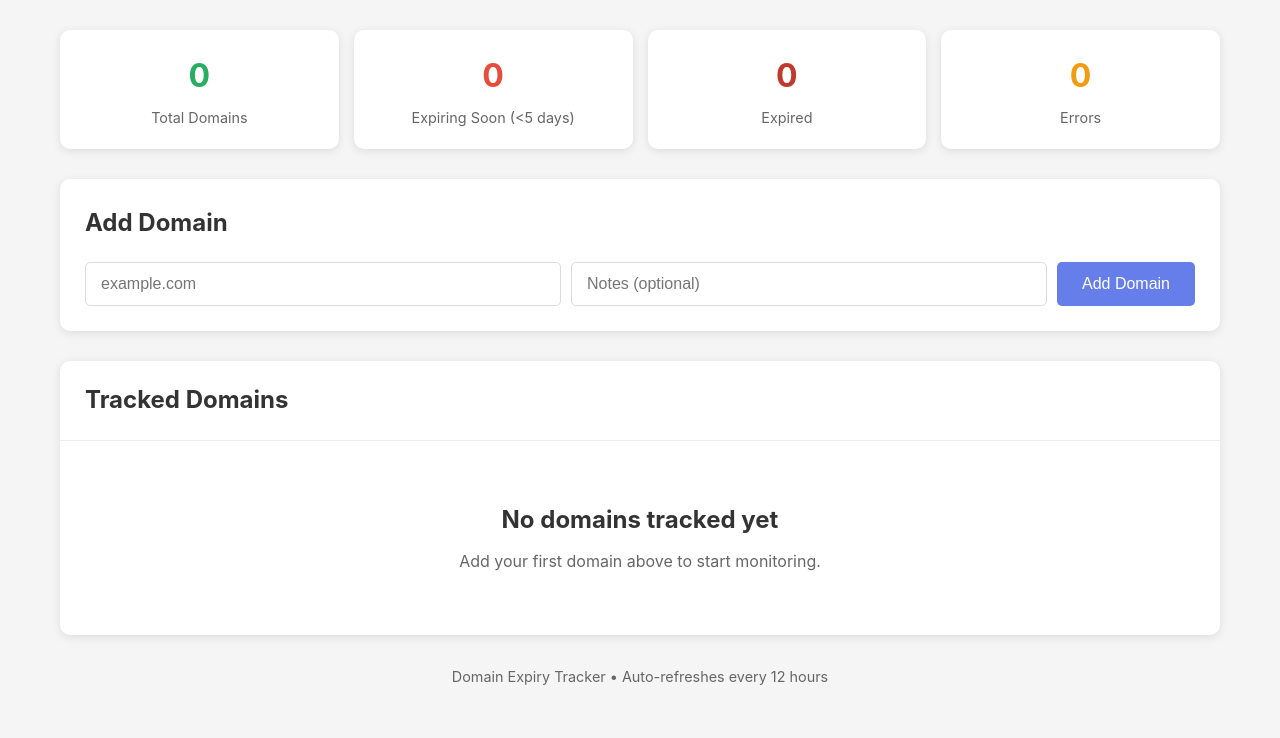
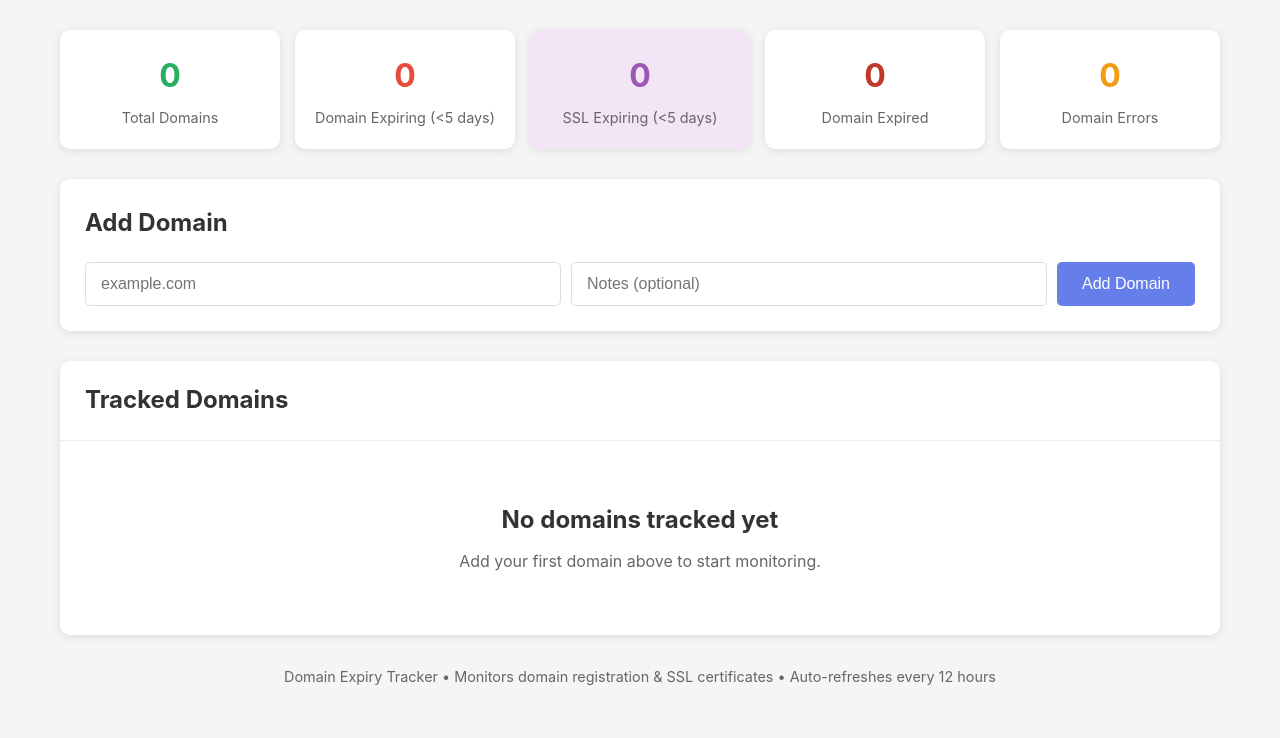
Before and after one commit to michaeldigiacomi/domain-expiry-tracker, a Flask app: page / in a window 1280 px wide. Shown: the part 167-905 px from the top of the page. Run offline with Flask 3, Linux system fonts and the light colour scheme.

Commit message:
Add SSL Certificate Expiry Tracking feature
- Added SSL certificate checking using Python's ssl module
- New SSL cache system parallel to WHOIS cache (12-hour TTL)
- Updated UI with SSL column showing certificate expiry dates
- Added SSL alert stats card (purple)
- SSL badges show lock icon, days remaining, and expiry date
- Error handling for SSL connection issues
- Updated health endpoint to include SSL cache info
- Added cryptography dependency for enhanced SSL handling

Domains now show both:
- Domain registration expiry (from WHOIS)
- SSL certificate expiry (from HTTPS connection)

This helps catch SSL certificates that expire separately from
domain registrations, a common cause of website downtime.

```diff
--- a/app.py
+++ b/app.py
@@ -7,6 +7,8 @@ from threading import Thread, Lock
 from concurrent.futures import ThreadPoolExecutor, TimeoutError as FutureTimeout
 import time
 import socket
+import ssl
+import subprocess
 
 app = Flask(__name__)
 app.secret_key = os.environ.get('SECRET_KEY', 'dev-key-change-in-production')
@@ -21,6 +23,118 @@ CACHE_TTL = int(os.environ.get('CACHE_TTL', '43200'))  # 12 hours default
 # Structure: {domain: {'data': {...}, 'timestamp': datetime, 'fetching': bool}}
 _whois_cache = {}
 _cache_lock = Lock()
+
+# In-memory cache for SSL certificate results
+# Structure: {domain: {'data': {...}, 'timestamp': datetime}}
+_ssl_cache = {}
+_ssl_cache_lock = Lock()
+
+
+def check_ssl_certificate(domain, use_cache=True):
+    """Check SSL certificate expiration for a domain."""
+    now = datetime.now()
+
+    # Check cache first
+    if use_cache:
+        with _ssl_cache_lock:
+            cached = _ssl_cache.get(domain)
+            if cached:
+                age = (now - cached['timestamp']).total_seconds()
+                if age < CACHE_TTL:
+                    result = cached['data'].copy()
+                    result['cached'] = True
+                    result['cache_age_minutes'] = int(age / 60)
+                    return result
+
+    # Clean domain - remove any protocol or path
+    clean_domain = domain.replace('https://', '').replace('http://', '').split('/')[0].split(':')[0]
+
+    try:
+        # Create SSL context
+        context = ssl.create_default_context()
+
+        # Set timeout for socket operations
+        with socket.create_connection((clean_domain, 443), timeout=WHOIS_TIMEOUT) as sock:
+            with context.wrap_socket(sock, server_hostname=clean_domain) as ssock:
+                cert = ssock.getpeercert()
+
+                if not cert:
+                    return {'error': 'No SSL certificate found', 'cached': False}
+
+                # Parse expiration date
+                expiry_str = cert.get('notAfter')
+                if not expiry_str:
+                    return {'error': 'Could not determine certificate expiration', 'cached': False}
+
+                # Parse the date string (format: 'May 30 12:00:00 2025 GMT')
+                expiry_date = datetime.strptime(expiry_str, '%b %d %H:%M:%S %Y %Z')
+
+                days_left = (expiry_date - now).days
+
+                # Get issuer info
+                issuer = cert.get('issuer', [])
+                issuer_name = 'Unknown'
+                for item in issuer:
+                    for key, value in item:
+                        if key == 'organizationName':
+                            issuer_name = value
+                            break
+                    if issuer_name != 'Unknown':
+                        break
+
+                # Get subject alternative names
+                san = cert.get('subjectAltName', [])
+                alt_names = [name[1] for name in san if name[0] == 'DNS']
+
+                result = {
+                    'expiry_date': expiry_date.strftime('%Y-%m-%d'),
+                    'days_left': days_left,
+                    'expired': days_left < 0,
+                    'alert': days_left <= ALERT_DAYS,
+                    'issuer': issuer_name,
+                    'alt_names': alt_names[:5],  # Limit to first 5
+                    'cached': False
+                }
+    except socket.timeout:
+        # Return cached data if available
+        with _ssl_cache_lock:
+            cached = _ssl_cache.get(domain)
+            if cached:
+                result = cached['data'].copy()
+                result['cached'] = True
+                result['stale'] = True
+                result['error'] = 'SSL check timed out, showing cached data'
+                return result
+        result = {'error': 'SSL connection timed out', 'cached': False}
+    except socket.gaierror:
+        result = {'error': 'Could not resolve domain for SSL check', 'cached': False}
+    except ssl.SSLCertVerificationError as e:
+        result = {'error': f'SSL certificate verification failed: {str(e)}', 'cached': False}
+    except ssl.SSLError as e:
+        result = {'error': f'SSL error: {str(e)}', 'cached': False}
+    except ConnectionRefusedError:
+        result = {'error': 'Connection refused - no HTTPS service', 'cached': False}
+    except Exception as e:
+        # Return cached data if available on any error
+        with _ssl_cache_lock:
+            cached = _ssl_cache.get(domain)
+            if cached:
+                result = cached['data'].copy()
+                result['cached'] = True
+                result['stale'] = True
+                result['error'] = f'SSL error, showing cached data: {str(e)}'
+                return result
+        result = {'error': str(e), 'cached': False}
+
+    # Update cache with successful result
+    if 'error' not in result or not result.get('stale'):
+        with _ssl_cache_lock:
+            _ssl_cache[domain] = {
+                'data': result.copy(),
+                'timestamp': now
+            }
+
+    return result
 
 
 def load_domains():
@@ -129,24 +243,27 @@ def check_domain(domain, use_cache=True):
 
 
 def get_all_domains_status():
-    """Get status for all domains."""
+    """Get status for all domains including SSL certificate info."""
     domains = load_domains()
     results = []
 
     for domain_info in domains:
         domain = domain_info['domain']
-        status = check_domain(domain, use_cache=True)
+        domain_status = check_domain(domain, use_cache=True)
+        ssl_status = check_ssl_certificate(domain, use_cache=True)
 
         results.append({
             'domain': domain,
             'notes': domain_info.get('notes', ''),
             'added': domain_info.get('added', ''),
-            **status
+            **domain_status,
+            'ssl': ssl_status
         })
 
-    # Sort: alerts first, then by days left
+    # Sort: domain alerts first, then SSL alerts, then by domain days left
     results.sort(key=lambda x: (
         0 if x.get('alert') and not x.get('expired') else 1,
+        0 if x.get('ssl', {}).get('alert') and not x.get('ssl', {}).get('expired') else 1,
         0 if x.get('expired') else 1,
         x.get('days_left', 9999)
     ))
@@ -155,16 +272,21 @@ def get_all_domains_status():
 
 
 def refresh_cache_background():
-    """Background thread to refresh WHOIS cache for all domains."""
+    """Background thread to refresh WHOIS and SSL cache for all domains."""
     def _refresh():
         domains = load_domains()
         for domain_info in domains:
             domain = domain_info['domain']
             try:
                 check_domain(domain, use_cache=False)
-                time.sleep(1)  # Be nice to WHOIS servers
+                time.sleep(0.5)
             except Exception:
                 pass  # Silently fail on background refresh
+            try:
+                check_ssl_certificate(domain, use_cache=False)
+                time.sleep(0.5)
+            except Exception:
+                pass
 
     thread = Thread(target=_refresh, daemon=True)
     thread.start()
@@ -172,16 +294,21 @@ def refresh_cache_background():
 
 @app.route('/')
 def index():
-    """Main dashboard showing all domains."""
+    """Main dashboard showing all domains with SSL status."""
     domains = get_all_domains_status()
 
-    # Count stats
+    # Count domain stats
     total = len(domains)
     alerts = sum(1 for d in domains if d.get('alert') and not d.get('expired'))
     expired = sum(1 for d in domains if d.get('expired'))
     errors = sum(1 for d in domains if 'error' in d)
     cached = sum(1 for d in domains if d.get('cached'))
     stale = sum(1 for d in domains if d.get('stale'))
+
+    # Count SSL stats
+    ssl_alerts = sum(1 for d in domains if d.get('ssl', {}).get('alert') and not d.get('ssl', {}).get('expired'))
+    ssl_expired = sum(1 for d in domains if d.get('ssl', {}).get('expired'))
+    ssl_errors = sum(1 for d in domains if 'error' in d.get('ssl', {}))
 
     return render_template('index.html',
                          domains=domains,
@@ -191,7 +318,10 @@ def index():
                          errors=errors,
                          cached=cached,
                          stale=stale,
-                         alert_days=ALERT_DAYS)
+                         alert_days=ALERT_DAYS,
+                         ssl_alerts=ssl_alerts,
+                         ssl_expired=ssl_expired,
+                         ssl_errors=ssl_errors)
 
 
 @app.route('/add', methods=['POST'])
@@ -250,9 +380,10 @@ def remove_domain(domain):
 
 @app.route('/check/<domain>')
 def check_single(domain):
-    """Check a single domain's status (force refresh)."""
+    """Check a single domain's status including SSL (force refresh)."""
     status = check_domain(domain, use_cache=False)
-    return {'domain': domain, **status}
+    ssl_status = check_ssl_certificate(domain, use_cache=False)
+    return {'domain': domain, **status, 'ssl': ssl_status}
 
 
 @app.route('/api/status')
@@ -271,17 +402,26 @@ def api_refresh():
 @app.route('/health')
 def health():
     """Health check endpoint."""
+    now = datetime.now()
     cache_info = {
         domain: {
-            'age_minutes': int((datetime.now() - data['timestamp']).total_seconds() / 60)
+            'age_minutes': int((now - data['timestamp']).total_seconds() / 60)
         }
         for domain, data in _whois_cache.items()
     }
+    ssl_cache_info = {
+        domain: {
+            'age_minutes': int((now - data['timestamp']).total_seconds() / 60)
+        }
+        for domain, data in _ssl_cache.items()
+    }
     return {
         'status': 'healthy',
-        'timestamp': datetime.now().isoformat(),
-        'cache_size': len(_whois_cache),
-        'cache_entries': cache_info
+        'timestamp': now.isoformat(),
+        'domain_cache_size': len(_whois_cache),
+        'domain_cache_entries': cache_info,
+        'ssl_cache_size': len(_ssl_cache),
+        'ssl_cache_entries': ssl_cache_info
     }
 
 
--- a/requirements.txt
+++ b/requirements.txt
@@ -1,3 +1,4 @@
 python-whois==0.9.5
 Flask==3.0.3
 gunicorn==23.0.0
+cryptography==42.0.8
--- a/templates/index.html
+++ b/templates/index.html
@@ -59,6 +59,43 @@
         .stat-card.expired h3 { color: #c0392b; }
         .stat-card.ok h3 { color: #27ae60; }
         .stat-card.error h3 { color: #f39c12; }
+        .stat-card.ssl-alert h3 { color: #9b59b6; }
+
+        .ssl-badge {
+            display: inline-flex;
+            align-items: center;
+            gap: 4px;
+            padding: 3px 8px;
+            border-radius: 12px;
+            font-size: 0.75rem;
+            font-weight: 600;
+        }
+
+        .ssl-ok {
+            background: #e8f5e9;
+            color: #2e7d32;
+        }
+
+        .ssl-alert {
+            background: #f3e5f5;
+            color: #7b1fa2;
+        }
+
+        .ssl-expired {
+            background: #ffebee;
+            color: #c62828;
+        }
+
+        .ssl-error {
+            background: #fff3e0;
+            color: #e65100;
+        }
+
+        .ssl-info {
+            font-size: 0.8rem;
+            color: #666;
+            margin-top: 4px;
+        }
 
         .add-form {
             background: white;
@@ -267,15 +304,19 @@
             </div>
             <div class="stat-card alert">
                 <h3>{{ alerts }}</h3>
-                <p>Expiring Soon (&lt;{{ alert_days }} days)</p>
+                <p>Domain Expiring (&lt;{{ alert_days }} days)</p>
+            </div>
+            <div class="stat-card ssl-alert">
+                <h3>{{ ssl_alerts }}</h3>
+                <p>SSL Expiring (&lt;{{ alert_days }} days)</p>
             </div>
             <div class="stat-card expired">
                 <h3>{{ expired }}</h3>
-                <p>Expired</p>
+                <p>Domain Expired</p>
             </div>
             <div class="stat-card error">
                 <h3>{{ errors }}</h3>
-                <p>Errors</p>
+                <p>Domain Errors</p>
             </div>
         </div>
 
@@ -308,9 +349,9 @@
                     <thead>
                         <tr>
                             <th>Domain</th>
-                            <th>Status</th>
-                            <th>Days Left</th>
-                            <th>Expiry Date</th>
+                            <th>Domain Status</th>
+                            <th>Domain Expires</th>
+                            <th>SSL Certificate</th>
                             <th class="notes">Notes</th>
                             <th>Actions</th>
                         </tr>
@@ -330,20 +371,36 @@
                                     <span class="status-badge status-ok">OK</span>
                                 {% endif %}
                             </td>
-                            <td class="days-left {% if domain.expired %}expired{% elif domain.alert %}alert{% else %}ok{% endif %}">
-                                {% if domain.error %}
-                                    -
-                                {% elif domain.expired %}
-                                    {{ domain.days_left }} days ago
-                                {% else %}
-                                    {{ domain.days_left }} days
-                                {% endif %}
-                            </td>
                             <td>
                                 {% if domain.error %}
                                     <span style="color: #e74c3c;">{{ domain.error }}</span>
                                 {% else %}
-                                    {{ domain.expiry_date }}
+                                    <span class="days-left {% if domain.expired %}expired{% elif domain.alert %}alert{% else %}ok{% endif %}">
+                                        {% if domain.expired %}
+                                            {{ domain.days_left }} days ago
+                                        {% else %}
+                                            {{ domain.days_left }} days
+                                        {% endif %}
+                                    </span>
+                                    <div style="font-size: 0.8rem; color: #666; margin-top: 2px;">{{ domain.expiry_date }}</div>
+                                {% endif %}
+                            </td>
+                            <td>
+                                {% if domain.ssl %}
+                                    {% if domain.ssl.error %}
+                                        <span class="ssl-badge ssl-error">🔒 {{ domain.ssl.error[:40] }}{% if domain.ssl.error|length > 40 %}...{% endif %}</span>
+                                    {% elif domain.ssl.expired %}
+                                        <span class="ssl-badge ssl-expired">🔓 Expired</span>
+                                        <div class="ssl-info">{{ domain.ssl.days_left }} days ago</div>
+                                    {% elif domain.ssl.alert %}
+                                        <span class="ssl-badge ssl-alert">⚠️ {{ domain.ssl.days_left }} days</span>
+                                        <div class="ssl-info">{{ domain.ssl.expiry_date }}</div>
+                                    {% else %}
+                                        <span class="ssl-badge ssl-ok">🔒 {{ domain.ssl.days_left }} days</span>
+                                        <div class="ssl-info">{{ domain.ssl.expiry_date }}</div>
+                                    {% endif %}
+                                {% else %}
+                                    <span class="ssl-badge ssl-error">No SSL data</span>
                                 {% endif %}
                             </td>
                             <td class="notes" title="{{ domain.notes }}">{{ domain.notes or '-' }}</td>
@@ -363,7 +420,7 @@
         </div>
 
         <footer>
-            <p>Domain Expiry Tracker • Auto-refreshes every 12 hours</p>
+            <p>Domain Expiry Tracker • Monitors domain registration & SSL certificates • Auto-refreshes every 12 hours</p>
         </footer>
     </div>
 
```
